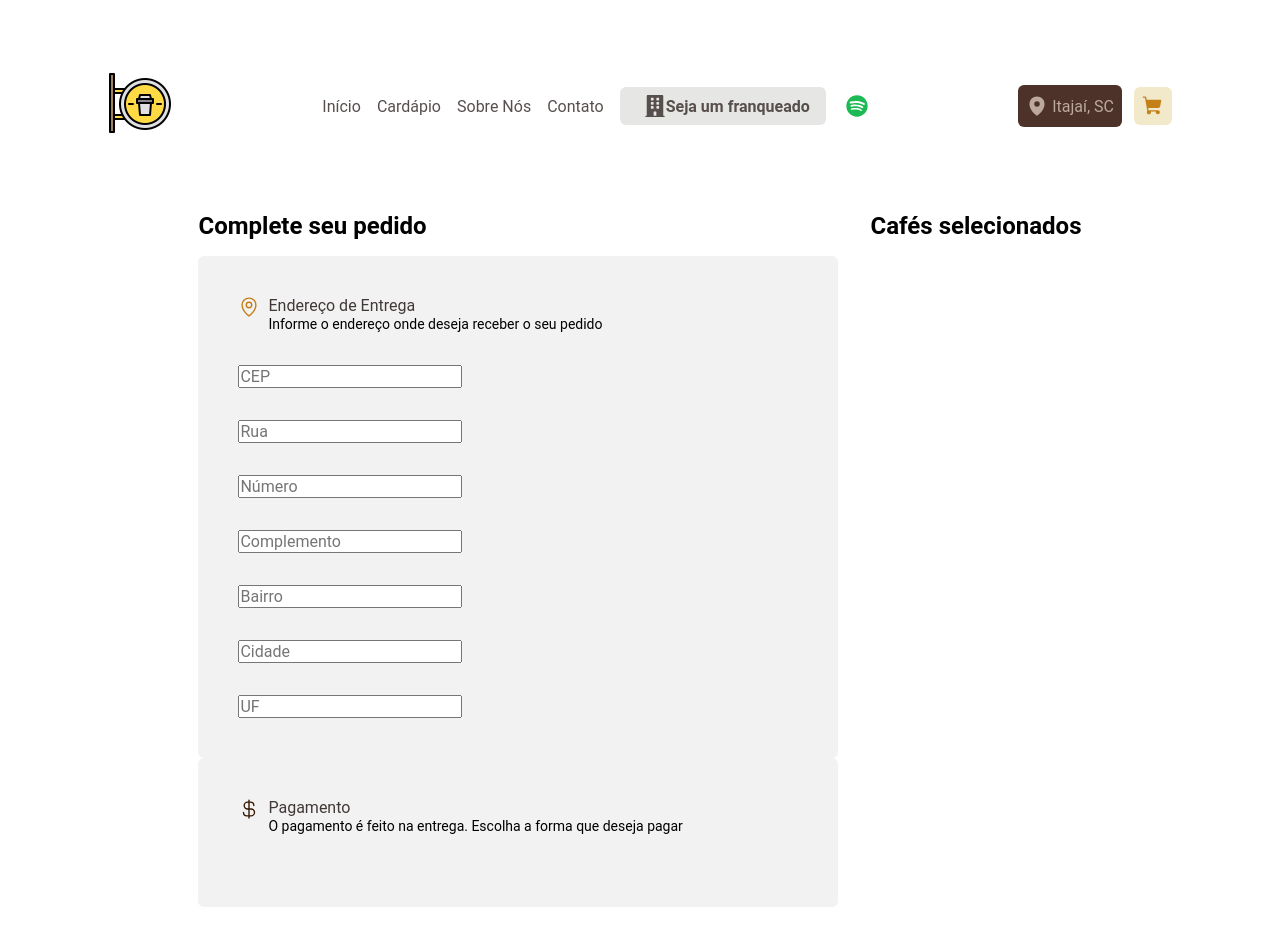
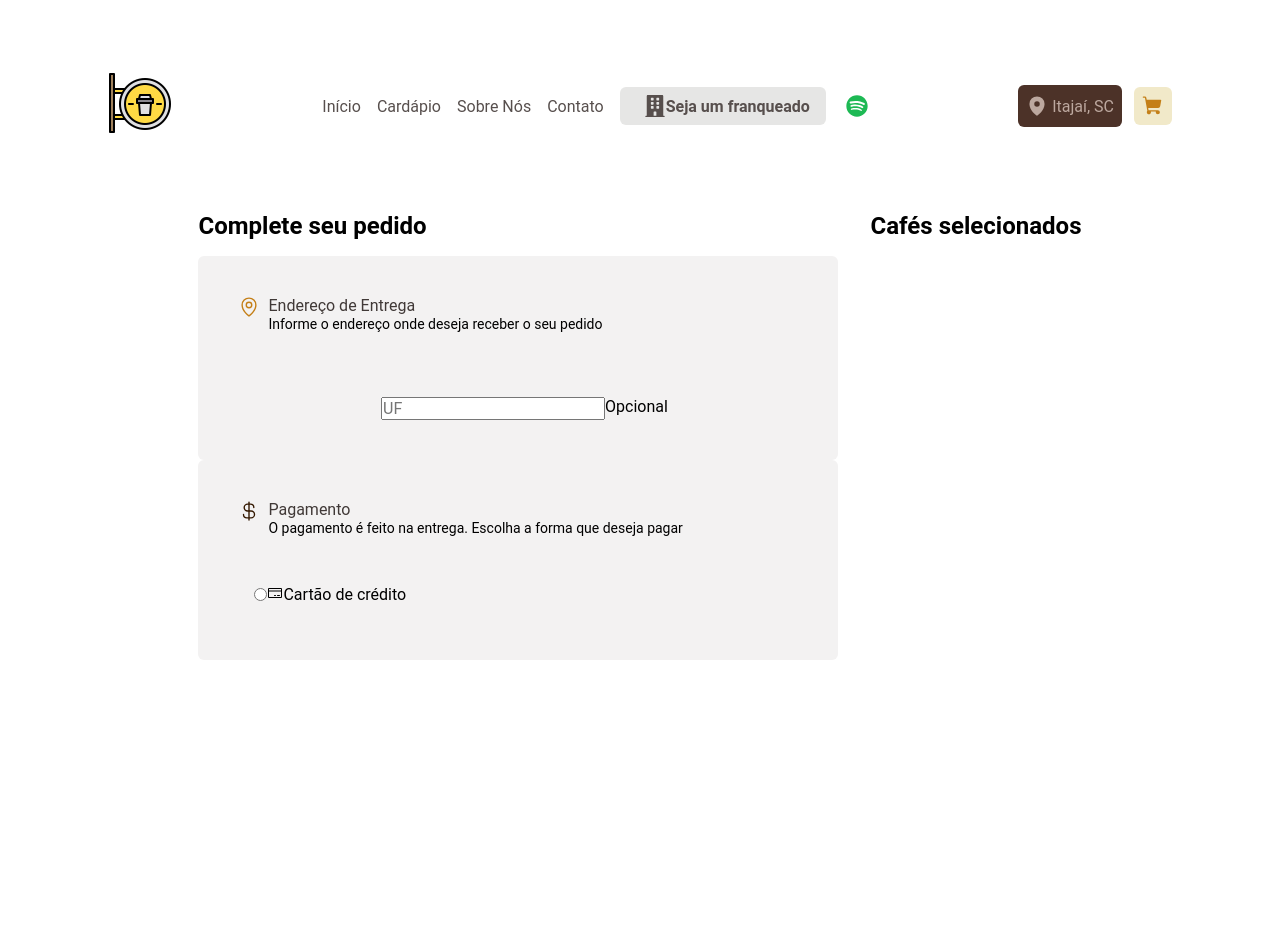
Before and after one commit to sergiorbf/kenko-coffee, a React (Vite) app: page /cart in a window 1280 px wide. Shown: the top 946 px of the page. After the commit the page ends 800 px from the top, so only its background shows below. Built offline with nearby package versions, Linux system fonts and the light colour scheme.

Commit message:
adding style on form and doing payment method radions

```diff
--- /dev/null
+++ b/src/components/Form/Radio/index.tsx
@@ -0,0 +1,18 @@
+import { InputHTMLAttributes, LegacyRef, forwardRef } from 'react'
+import { Container } from './styles'
+
+type Props = InputHTMLAttributes<HTMLInputElement> & {
+  isSelected: boolean
+}
+
+export const Radio = forwardRef(function Radio(
+  { children, isSelected, ...rest }: Props,
+  ref: LegacyRef<HTMLInputElement>,
+) {
+  return (
+    <Container data-state={isSelected}>
+      <input type="radio" ref={ref} {...rest} />
+      {children}
+    </Container>
+  )
+})
--- /dev/null
+++ b/src/components/Form/Radio/styles.ts
@@ -0,0 +1,7 @@
+import { styled } from 'styled-components'
+
+export const Container = styled.label`
+  display: flex;
+  padding: 1rem;
+  width: 100%;
+`
--- a/src/pages/Cart/index.tsx
+++ b/src/pages/Cart/index.tsx
@@ -9,8 +9,23 @@ import {
   PaymentHeading,
   PaymentOptions,
 } from './styles'
-import { MapPin, CurrencyDollar } from '@phosphor-icons/react'
+import { MapPin, CurrencyDollar, CreditCard } from '@phosphor-icons/react'
 import { TextInput } from '../../components/Form/TextInput'
+import { zodResolver } from '@hookform/resolvers/zod'
+import { SubmitHandler, useForm } from 'react-hook-form'
+import { useCart } from '../../Hooks/useCart'
+import { Radio } from '../../components/Form/Radio'
+
+type FormInputs = {
+  cep: number
+  street: string
+  number: string
+  fullAddress: string
+  neighborhood: string
+  city: string
+  state: string
+  paymentMethod: 'credit' | 'debit' | 'cash' | 'pix'
+}
 
 const newOrder = z.object({
   zipCode: z.number({ invalid_type_error: 'Informe o CEP' }),
@@ -28,12 +43,50 @@ const newOrder = z.object({
 export type OrderInfo = z.infer<typeof newOrder>
 
 export function Cart() {
+  const {
+    cart,
+    checkout,
+    incrementItemQuantity,
+    decrementItemQuantity,
+    removeItem,
+  } = useCart()
+
+  const {
+    register,
+    handleSubmit,
+    watch,
+    formState: { errors },
+  } = useForm<FormInputs>({
+    resolver: zodResolver(newOrder),
+  })
+
+  const selectedPaymentMethod = watch('paymentMethod')
+
+  function handleItemIncrement(itemId: string) {
+    incrementItemQuantity(itemId)
+  }
+
+  function handleItemDecrement(itemId: string) {
+    decrementItemQuantity(itemId)
+  }
+
+  function handleItemRemove(itemId: string) {
+    removeItem(itemId)
+  }
+
+  const handleOrderCheckout: SubmitHandler<FormInputs> = (data) => {
+    if (cart.length === 0) {
+      return alert('É preciso ter pelo menos um item no carrinho')
+    }
+    checkout(data)
+  }
+
   return (
     <Container>
       <InfoContainer>
         <h2>Complete seu pedido</h2>
 
-        <form id="order">
+        <form id="order" onSubmit={handleSubmit(handleOrderCheckout)}>
           <AddressContainer>
             <AddressHeading>
               <MapPin size={22} />
@@ -45,13 +98,51 @@ export function Cart() {
             </AddressHeading>
 
             <AddressForm>
-              <TextInput placeholder="CEP" type="number" />
-              <TextInput placeholder="Rua" />
-              <TextInput placeholder="Número" />
-              <TextInput placeholder="Complemento" />
-              <TextInput placeholder="Bairro" />
-              <TextInput placeholder="Cidade" />
-              <TextInput placeholder="UF" />
+              <TextInput
+                placeholder="CEP"
+                type="number"
+                containerProps={{ style: { gridArea: 'cep' } }}
+                error={errors.cep}
+                {...register('cep', { valueAsNumber: true })}
+              />
+              <TextInput
+                placeholder="Rua"
+                containerProps={{ style: { gridArea: 'street' } }}
+                error={errors.street}
+                {...register('street')}
+              />
+              <TextInput
+                placeholder="Número"
+                containerProps={{ style: { gridArea: 'number' } }}
+                error={errors.number}
+                {...register('number')}
+              />
+              <TextInput
+                placeholder="Complemento"
+                optional
+                containerProps={{ style: { gridArea: 'fullAddress' } }}
+                error={errors.fullAddress}
+                {...register('fullAddress')}
+              />
+              <TextInput
+                placeholder="Bairro"
+                containerProps={{ style: { gridArea: 'neighborhood' } }}
+                error={errors.neighborhood}
+                {...register('neighborhood')}
+              />
+              <TextInput
+                placeholder="Cidade"
+                containerProps={{ style: { gridArea: 'city' } }}
+                error={errors.city}
+                {...register('city')}
+              />
+              <TextInput
+                placeholder="UF"
+                maxLength={2}
+                containerProps={{ style: { gridArea: 'state' } }}
+                error={errors.state}
+                {...register('state')}
+              />
             </AddressForm>
           </AddressContainer>
 
@@ -70,7 +161,16 @@ export function Cart() {
             </PaymentHeading>
 
             <PaymentOptions>
-              <div></div>
+              <div>
+                <Radio
+                  isSelected={selectedPaymentMethod === 'credit'}
+                  {...register('paymentMethod')}
+                  value="credit"
+                >
+                  <CreditCard size={16} />
+                  <span>Cartão de crédito</span>
+                </Radio>
+              </div>
             </PaymentOptions>
           </PaymentContainer>
         </form>
```
